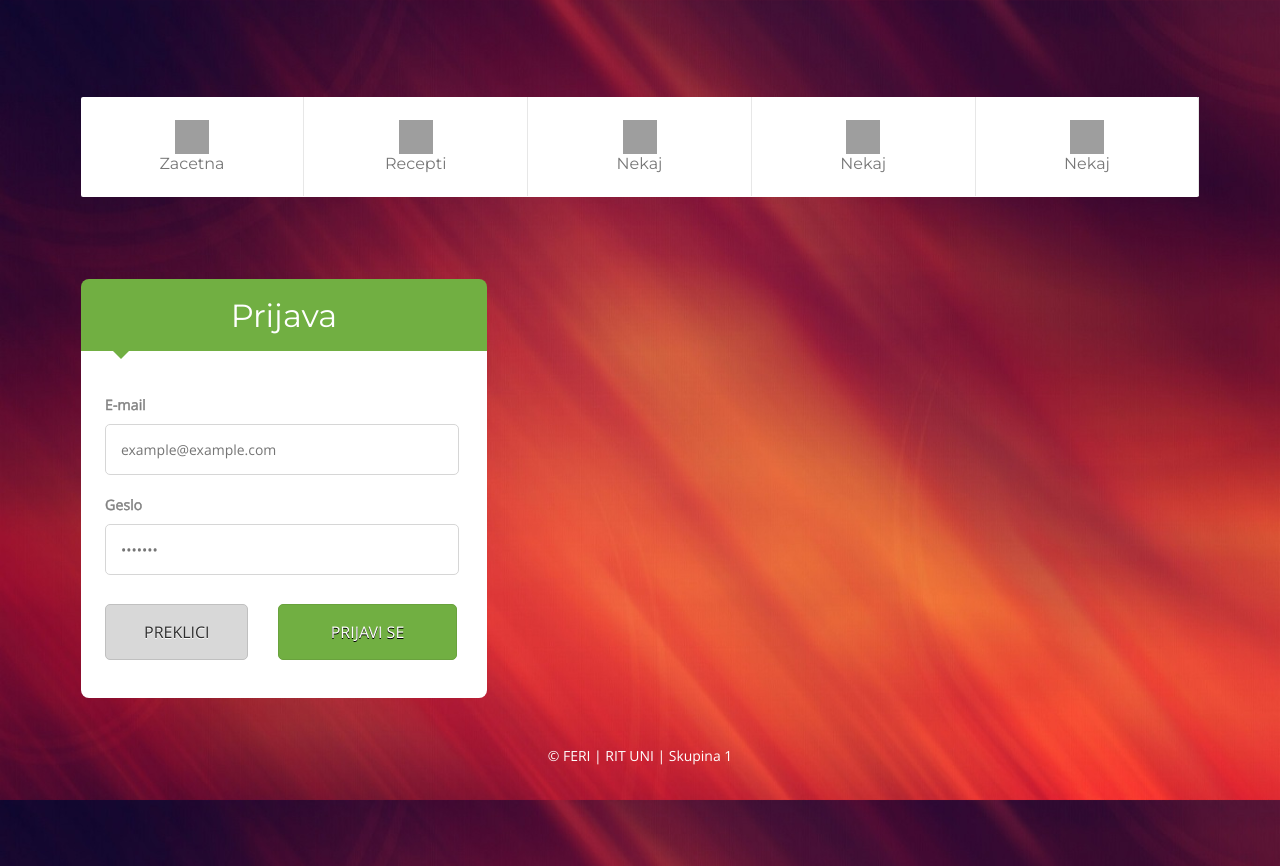
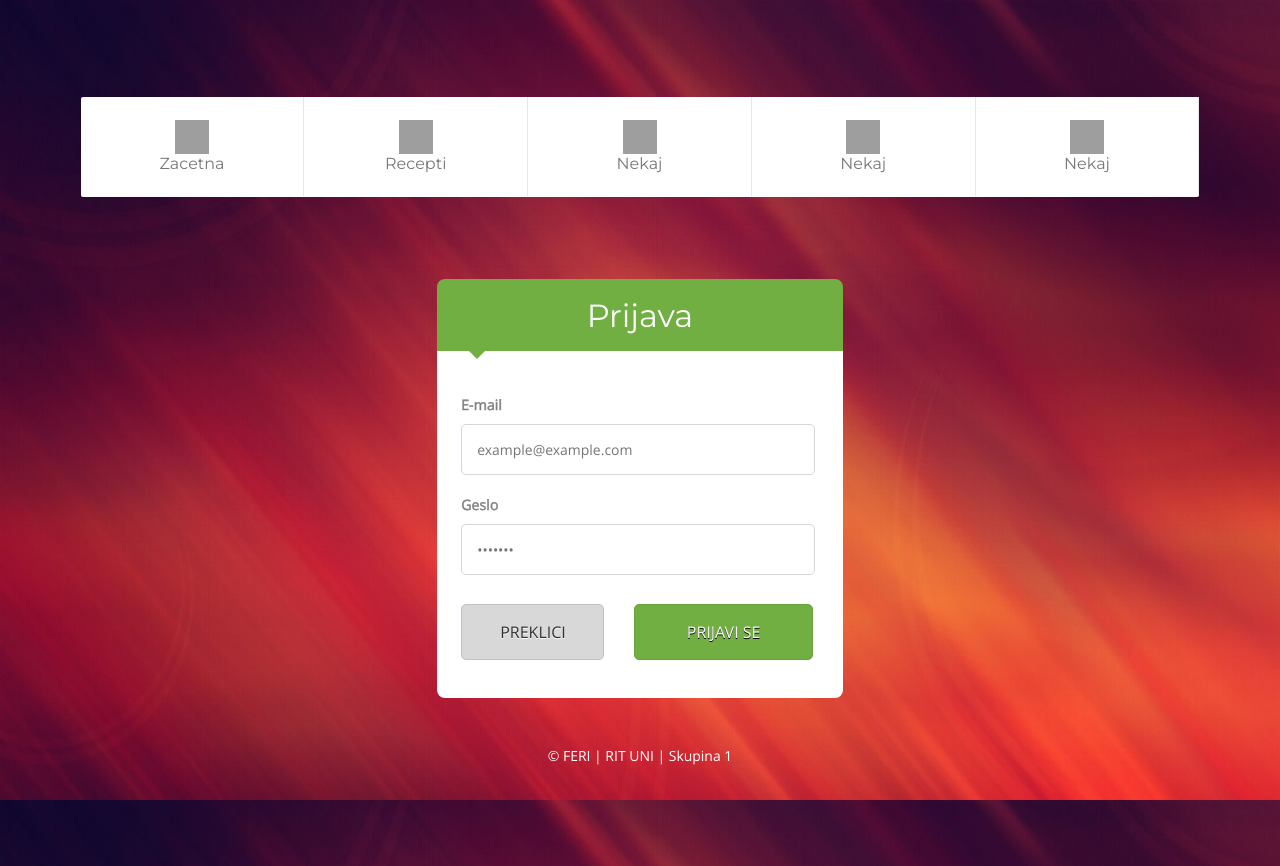
Before and after one commit to MaticKonecnik/ProjektFERI, a PHP site: page /login.php in a window 1280 px wide. Run offline with PHP 8.4, Linux system fonts and the light colour scheme; some libraries are stand-ins or nearby versions; grey boxes are pictures that could not be loaded.

Commit message:
CSS login

```diff
--- a/web/css/style.css
+++ b/web/css/style.css
@@ -1183,3 +1183,10 @@ body {
 	width:90%;
 	margin:0 auto;
 }
+
+/*Login*/
+.login_form
+{
+	margin:0 auto;
+	float:none;
+}
--- a/web/includes/header.php
+++ b/web/includes/header.php
@@ -1,3 +1,4 @@
+<?php session_start(); ?>
 <!doctype html>
 <html>
 <head>
--- a/web/login.php
+++ b/web/login.php
@@ -1,10 +1,9 @@
 <?php
 	include("includes/header.php");
 	include("includes/menu.php");
-	include_once ("php/database.php");
+	include_once ("includes/database.php");
 	session_start();
 	$submit=isset($_POST['submit']);
-
 
 	if($submit){
 	$email=$_POST['email'];
@@ -20,7 +19,7 @@
 					header('Location: index.php');
 				}
 				else{
-					echo "Krivo geslo!";
+					echo "Napačno geslo!";
 				}
 			}
 		}
@@ -28,7 +27,7 @@
 ?>
 	<div class="clear"></div>
 		<div class="spans_of_2"><!-- start spans_of_2 -->
-			<div class="span_of_1"><!-- start span_of_1 -->
+			<div class="span_of_1 login_form"><!-- start span_of_1 -->
 				<div class="span_of_text">
 					<h4>Prijava</h4>
 				</div>
```
